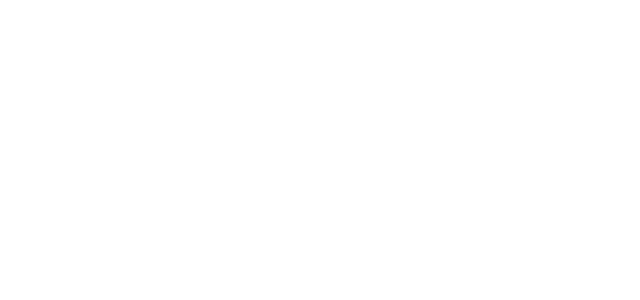
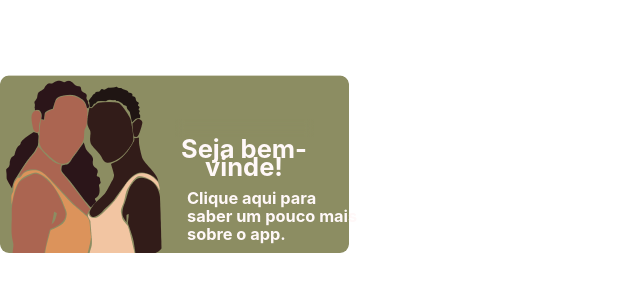
Before and after one commit to felipebiermann/pepia-project, a React (Create React App) app: page / in a window 1280 px wide. Shown: the top 300 px of the page, without its empty margins (0-640 px from the left). Built offline with nearby package versions, Linux system fonts and the light colour scheme.

Commit message:
card component done

```diff
--- a/src/App.js
+++ b/src/App.js
@@ -1,5 +1,11 @@
+import { RicardoCard } from "./components/ricardo";
+
 function App() {
-  return <div className="App"></div>;
+  return (
+    <div className="App">
+      <RicardoCard />
+    </div>
+  );
 }
 
 export default App;
--- /dev/null
+++ b/src/components/ricardo/index.js
@@ -0,0 +1,17 @@
+import styles from "./index.module.css";
+import backimage from "../../assets/images/bem-vinde-img.png";
+
+export function RicardoCard() {
+  return (
+    <>
+      <div className={styles.border}>
+        <div className={styles.text1}>
+          <h2>Seja bem-vinde!</h2>
+        </div>
+        <div className={styles.text2}>
+          <h3>Clique aqui para saber um pouco mais sobre o app.</h3>
+        </div>
+      </div>
+    </>
+  );
+}
--- /dev/null
+++ b/src/components/ricardo/index.module.css
@@ -0,0 +1,53 @@
+.border {
+  position: absolute;
+  width: 349px;
+  height: 178px;
+  left: 0px;
+  top: 74.61px;
+  border-radius: 9px;
+  background-image: url(../../assets/images/bem-vinde-img.png);
+}
+
+.text1 {
+  position: absolute;
+  width: 139px;
+  height: 18px;
+  left: 50%;
+  top: 25%;
+  font-family: "Inter";
+  font-style: normal;
+  font-weight: 700;
+  font-size: 17px;
+  line-height: 18px;
+  text-align: center;
+  letter-spacing: -0.0008em;
+  color: #fff8f8;
+  backdrop-filter: blur(4px);
+}
+
+.text2 {
+  position: absolute;
+  width: 171px;
+  height: 56px;
+  left: 187px;
+  top: 55%;
+  font-family: "Inter";
+  font-style: normal;
+  font-weight: 400;
+  font-size: 14px;
+  line-height: 18px;
+  letter-spacing: -0.0008em;
+  color: #fff8f8;
+}
+
+.image {
+  background-position: center;
+  background-repeat: no-repeat;
+  background-size: cover;
+  position: relative;
+  width: 349px;
+  height: 178px;
+  left: 0px;
+  top: 74.61px;
+  border-radius: 9px;
+}
```
